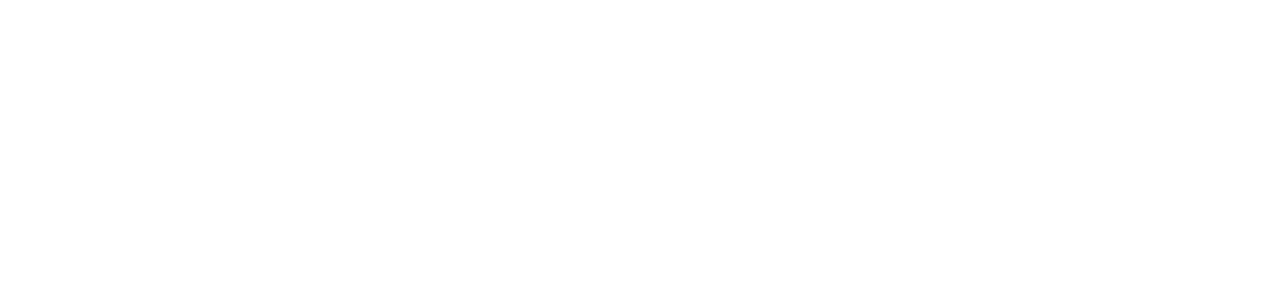
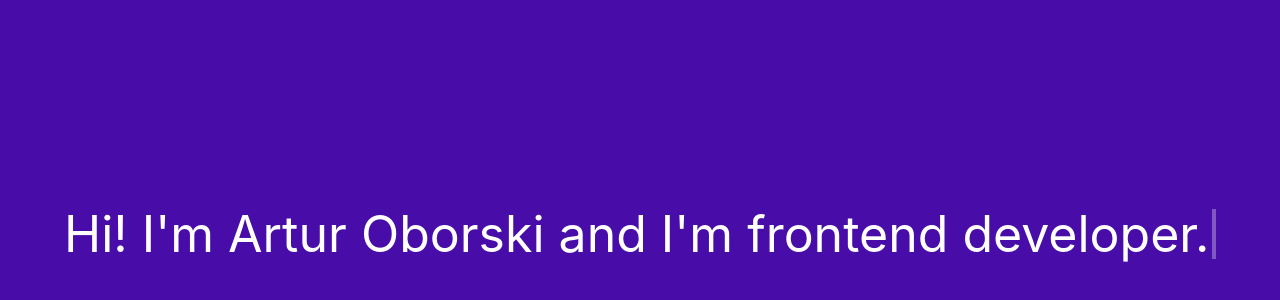
Before and after one commit to Artiu/artiu.github.io, a Next.js app: page / in a window 1280 px wide. Shown: the part 196-496 px from the top of the page. Built offline with nearby package versions, Linux system fonts and the light colour scheme.

Commit message:
added animations

```diff
--- /dev/null
+++ b/components/AboutMe.js
@@ -0,0 +1,63 @@
+import styled, { keyframes } from "styled-components";
+import { FullScreenContainer } from "./styled-elements/FullScreenContainer";
+import { MediumHeader } from "./styled-elements/MediumHeader";
+import { useEffect, useState, useRef } from "react";
+
+const Text = styled.p`
+    font-size: 30px;
+    text-align:center;
+    padding-block: 10px;
+`
+const animationFromLeft = keyframes`
+    65%{
+        transform: translateX(10%);
+    }
+    100% {
+        transform: translateX(0%);
+    }
+`
+const animationFromRight = keyframes`
+    65% {
+        transform: translateX(-10%);
+    }
+    100% {
+        transform: translateX(0%);
+    }
+`
+const TextFromLeft = styled(Text)`
+    transform: translateX(-100%);
+    animation: ${animationFromLeft} 3s linear forwards;
+`
+const TextFromRight = styled(Text)`
+    transform: translateX(100%);
+    animation: ${animationFromRight} 3s 2s linear forwards;
+`
+export default function AboutMe({scrollRef}) {
+    const [isOnScreen, setIsOnScreen] = useState(false);
+
+    const startElRef = useRef();
+
+    const handleScroll = () => {
+        if(startElRef.current.getBoundingClientRect().top < 40) {
+            setIsOnScreen(true);
+            scrollRef.current.removeEventListener('scroll', handleScroll);
+        }
+    }
+
+    useEffect(() => {
+        scrollRef.current.addEventListener('scroll', handleScroll)
+    // eslint-disable-next-line react-hooks/exhaustive-deps
+    }, [])
+    return (
+        <FullScreenContainer background="#3a0ca3">
+            <MediumHeader ref={startElRef}>About me</MediumHeader>
+            {isOnScreen &&
+            <>
+                <TextFromLeft>17 years old</TextFromLeft>
+                <TextFromRight>currently learning in secondary school</TextFromRight>
+                <TextFromLeft></TextFromLeft>
+            </>
+            }
+        </FullScreenContainer>
+    )
+}
--- /dev/null
+++ b/components/AppearingText.js
@@ -0,0 +1,48 @@
+import styled, {keyframes} from "styled-components";
+import { useState, useEffect } from "react";
+
+const Animation = keyframes`
+  0%{
+    opacity:1;
+  }
+  50%{
+    opacity:0;
+  }
+  100%{
+    opacity:1;
+  }
+`
+const Text = styled.p`
+  position: absolute;
+  ::after{
+    position: absolute;
+    content: '';
+    top:50%;
+    right: -5px;
+    width: 0.08em;
+    height: 1em;
+    background-color: white;
+    transform: translate(50%, -50%);
+    animation:${Animation} 1.5s linear infinite;
+  }
+`
+
+export default function AppearingText({children}) {
+    const wholeText = children.split('');
+    const [text, setText] = useState('');
+    useEffect(() => {
+        const interval = setInterval(() => {
+        if(wholeText.length === 0){
+            clearInterval(interval);
+        }
+        else{
+            const letter = wholeText.shift();
+            setText(prevText => prevText + letter);
+        }
+        }, 100)
+  // eslint-disable-next-line react-hooks/exhaustive-deps
+  },[])
+    return (
+        <Text>{text}</Text>
+    )
+}
--- /dev/null
+++ b/components/Intro.js
@@ -0,0 +1,21 @@
+import { FullScreenContainer } from "./styled-elements/FullScreenContainer"
+import AppearingText from "./AppearingText"
+import styled from "styled-components"
+
+const TextContainer = styled.div`
+    position: absolute;
+    left: 5%;
+    top: 50%;
+    transform: translateY(-50%);
+    font-size: 50px;
+    width: 90%;
+`
+export default function Intro() {
+    return (
+        <FullScreenContainer background="#480CA8">
+            <TextContainer>
+                <AppearingText>{"Hi! I'm Artur Oborski and I'm frontend developer."}</AppearingText>
+            </TextContainer>
+        </FullScreenContainer>
+    )
+}
--- /dev/null
+++ b/components/styled-elements/FullScreenContainer.js
@@ -0,0 +1,9 @@
+import styled from "styled-components"
+
+export const FullScreenContainer = styled.div`
+    position: relative;
+    max-width: 100%;
+    height: 100vh;
+    background-color: ${props => props.background};
+    scroll-snap-align: start;
+`
--- /dev/null
+++ b/components/styled-elements/MediumHeader.js
@@ -0,0 +1,7 @@
+import styled from "styled-components"
+
+export const MediumHeader = styled.p`
+    font-size: 40px;
+    text-align:center;
+    padding-block: 30px;
+`
--- a/pages/_app.js
+++ b/pages/_app.js
@@ -1,5 +1,31 @@
+import { createGlobalStyle } from "styled-components"
+
+const GlobalStyle = createGlobalStyle`
+  html,
+  body {
+    font-family: -apple-system, BlinkMacSystemFont, Segoe UI, Roboto, Oxygen,
+      Ubuntu, Cantarell, Fira Sans, Droid Sans, Helvetica Neue, sans-serif;
+    color: white;
+  }
+  a {
+    color: inherit;
+    text-decoration: none;
+  }
+
+  * {
+    padding: 0;
+    margin: 0;
+    box-sizing: border-box;
+  }
+`
+
 function MyApp({ Component, pageProps }) {
-  return <Component {...pageProps} />
+  return (
+      <>
+        <GlobalStyle/>
+        <Component {...pageProps} />
+      </>
+    )
 }
 
 export default MyApp
--- a/pages/index.js
+++ b/pages/index.js
@@ -1,13 +1,26 @@
 import Head from 'next/head'
+import styled from 'styled-components';
+import Intro from '../components/Intro';
+import AboutMe from '../components/AboutMe';
+import { useRef } from 'react';
 
+const Fullscreen = styled.div`
+  height: 100vh;
+  overflow:hidden auto;
+  scroll-snap-type: y mandatory;
+`
 export default function Home() {
+  const scrollEl = useRef();
   return (
-    <div>
+    <>
       <Head>
-        <title>Create Next App</title>
-        <meta name="description" content="Generated by create next app" />
-        <link rel="icon" href="/favicon.ico" />
+        <title>Artur Oborski | Home</title>
+        <meta name="description" content="I'm frontend developer" />
       </Head>
-    </div>
+      <Fullscreen ref={scrollEl}>
+        <Intro />
+        <AboutMe scrollRef={scrollEl}/>
+      </Fullscreen>
+    </>
   )
 }
--- a/styles/globals.css
+++ /dev/null
@@ -1,16 +0,0 @@
-html,
-body {
-  padding: 0;
-  margin: 0;
-  font-family: -apple-system, BlinkMacSystemFont, Segoe UI, Roboto, Oxygen,
-    Ubuntu, Cantarell, Fira Sans, Droid Sans, Helvetica Neue, sans-serif;
-}
-
-a {
-  color: inherit;
-  text-decoration: none;
-}
-
-* {
-  box-sizing: border-box;
-}
```
Also changed, not shown: .babelrc (added), components/ContactMe.js (added), components/Projects.js (added), components/TechStack.js (added), 1 other file (tests, documents, lock files or other folders).
